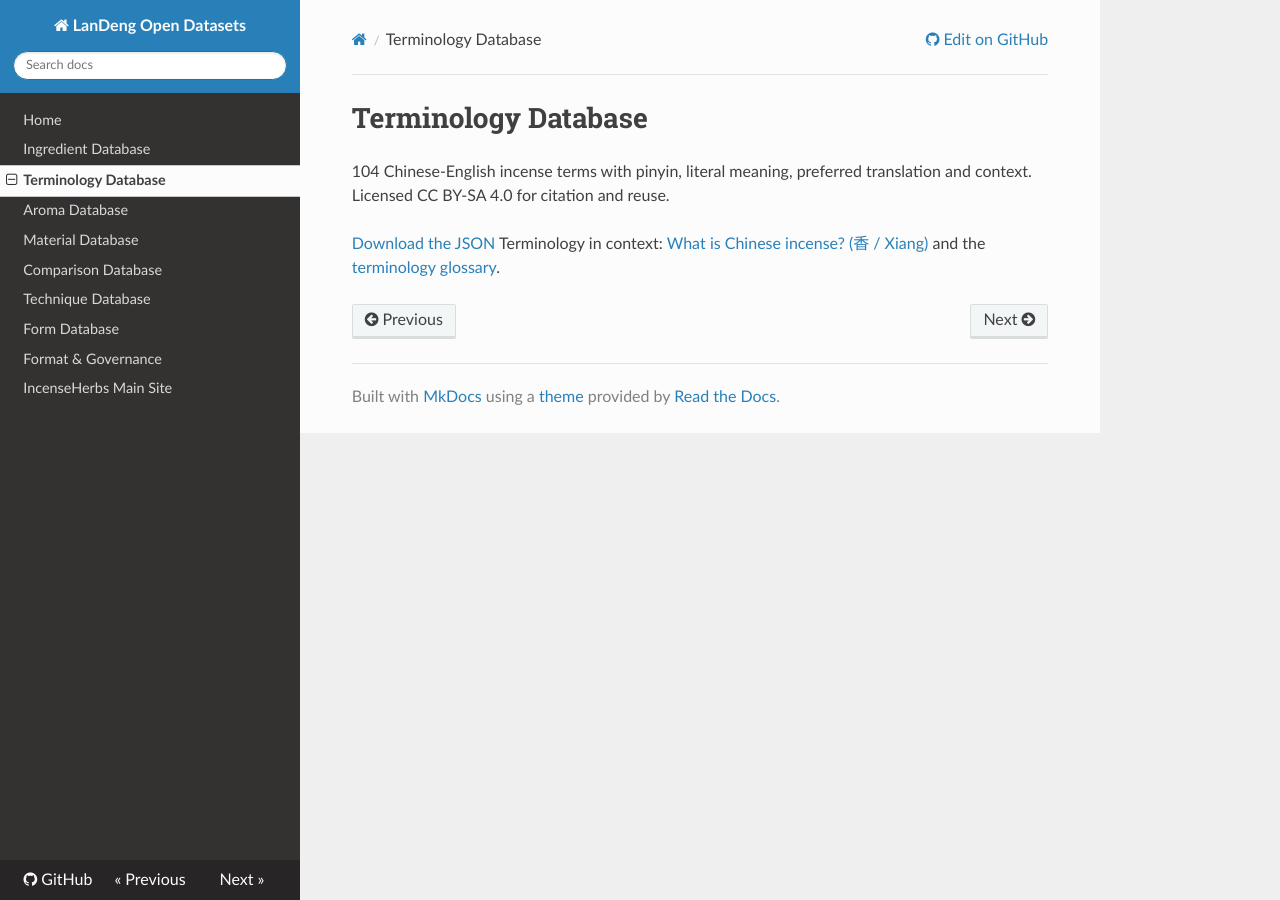
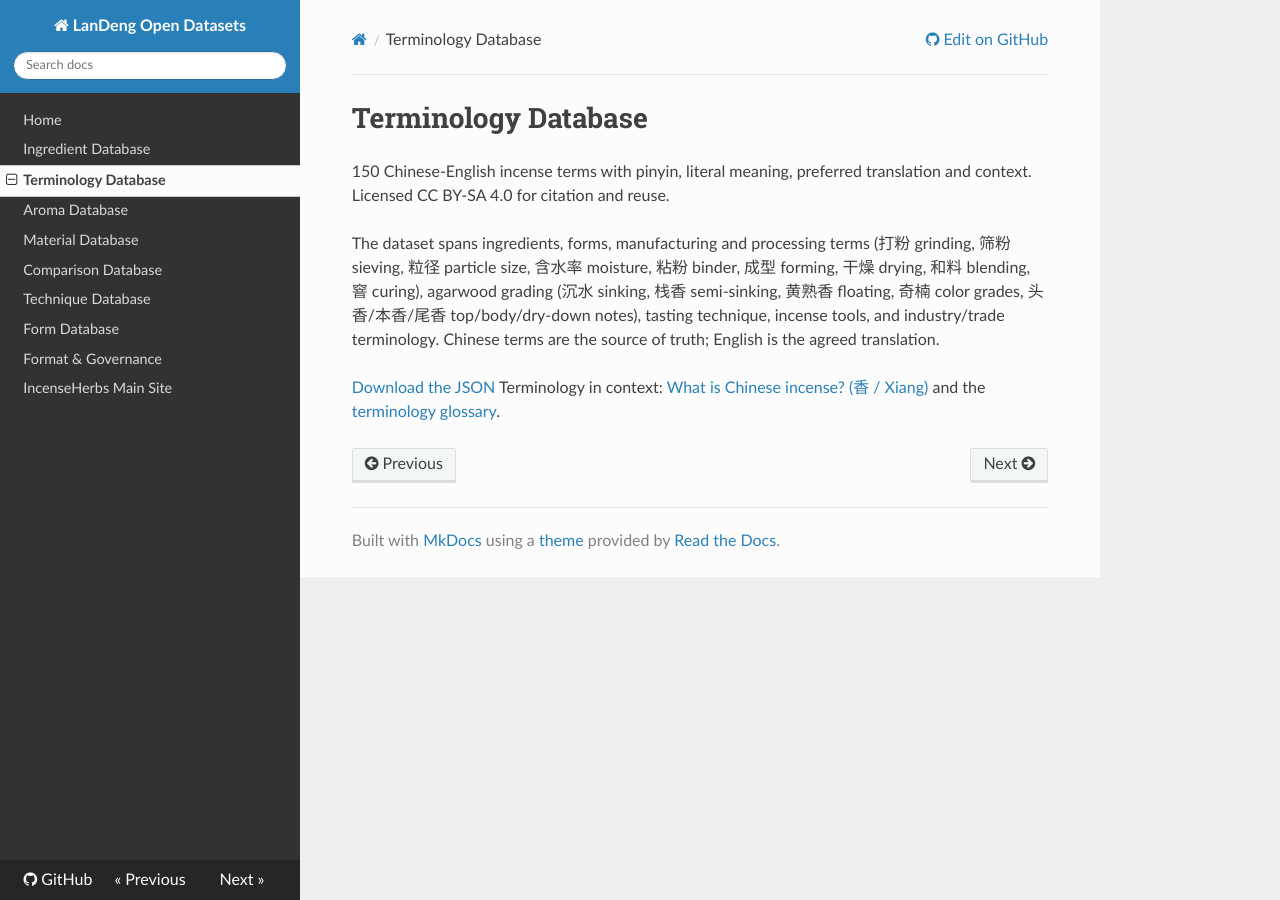
Before and after one commit to martinxionbiotech-max/data-landeng, an MkDocs documentation site: the page built from docs/terminology.md, in a window 1280 px wide. Built offline with MkDocs 1.6.1, drawn with Linux system fonts in a browser that asks for light colours; nearby versions of some CDN libraries.

Commit message:
P1: expand terminology dataset 104 -> 150 terms (manufacturing, grading, technique, tools, trade)

```diff
--- a/docs/terminology.md
+++ b/docs/terminology.md
@@ -1,6 +1,8 @@
 # Terminology Database
 
-104 Chinese-English incense terms with pinyin, literal meaning, preferred translation and context. Licensed CC BY-SA 4.0 for citation and reuse.
+150 Chinese-English incense terms with pinyin, literal meaning, preferred translation and context. Licensed CC BY-SA 4.0 for citation and reuse.
+
+The dataset spans ingredients, forms, manufacturing and processing terms (打粉 grinding, 筛粉 sieving, 粒径 particle size, 含水率 moisture, 粘粉 binder, 成型 forming, 干燥 drying, 和料 blending, 窨 curing), agarwood grading (沉水 sinking, 栈香 semi-sinking, 黄熟香 floating, 奇楠 color grades, 头香/本香/尾香 top/body/dry-down notes), tasting technique, incense tools, and industry/trade terminology. Chinese terms are the source of truth; English is the agreed translation.
 
 [Download the JSON](https://data.incenseherbs.com/datasets/terminology.json)
 Terminology in context: [What is Chinese incense? (香 / Xiang)](https://incenseherbs.com/chinese-incense/) and the [terminology glossary](https://incenseherbs.com/blog/incense-terminology-glossary/).
```
Also changed, not shown: 1 other file.
